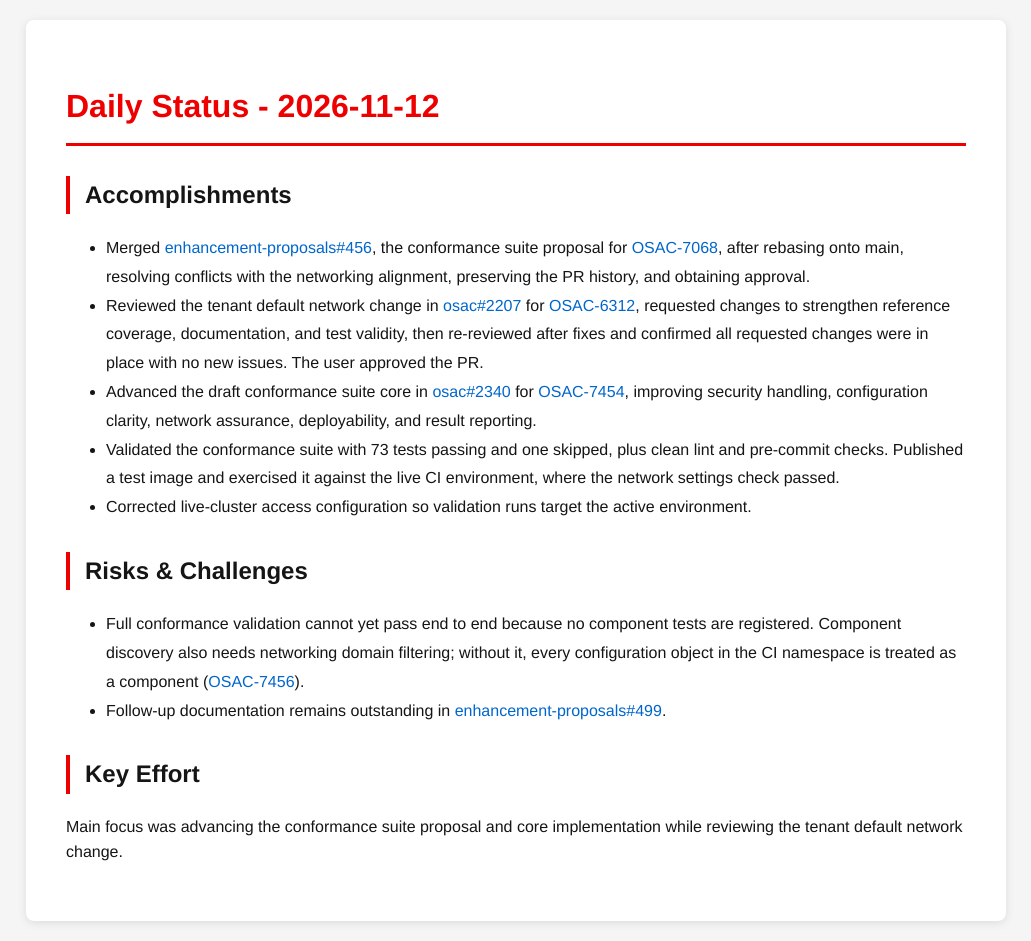
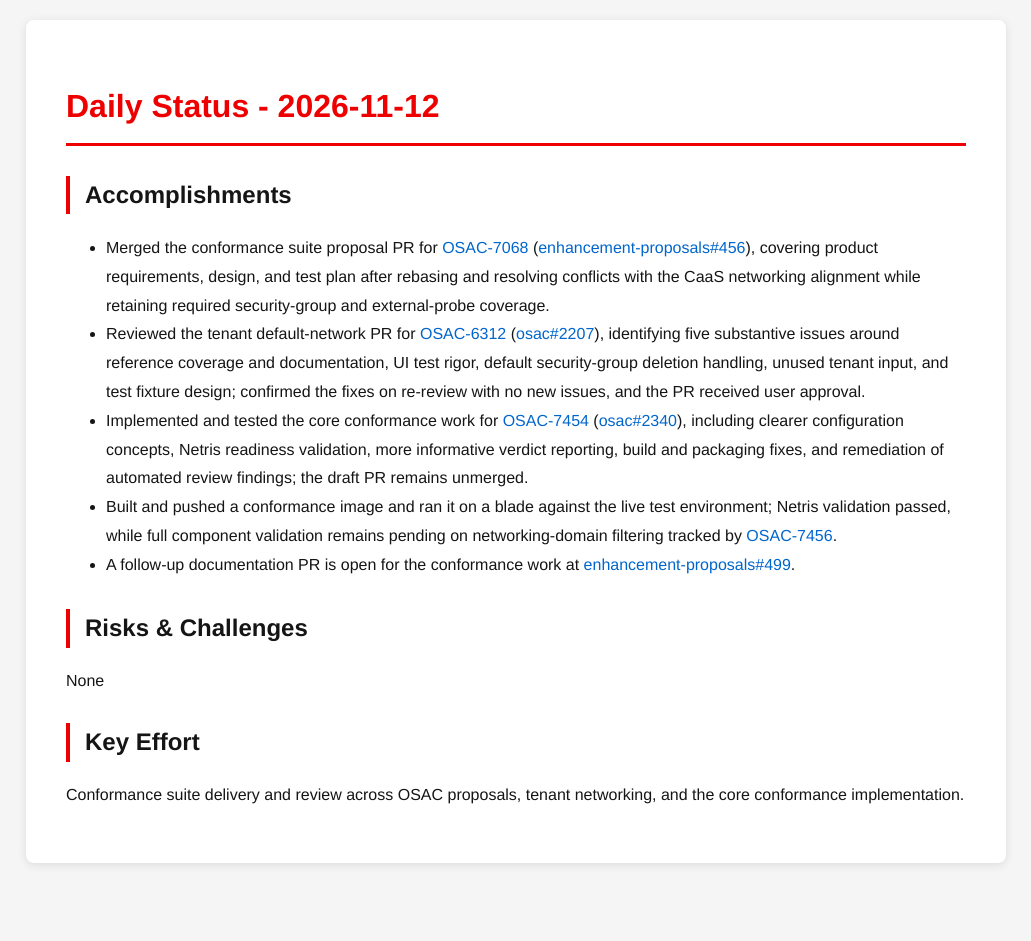
Before and after one commit to tzvatot/daily-status, a Jekyll site: the page built from 2026-11-12.md, in a window 1280 px wide. Shown: the whole page, without its empty margins (124-1155 px from the left). Built offline with Jekyll 4.4.1, drawn with Linux system fonts in a browser that asks for light colours; after the commit the page ends 900 px from its top, so only the background shows below that.

Commit message:
Daily status update - 2026-11-12

```diff
--- a/2026-11-12.md
+++ b/2026-11-12.md
@@ -7,15 +7,14 @@ date: 2026-11-12
 # Daily Status - 2026-11-12
 
 ## Accomplishments
-- Merged [enhancement-proposals#456](https://github.com/osac-project/enhancement-proposals/pull/456), the conformance suite proposal for [OSAC-7068](https://redhat.atlassian.net/browse/OSAC-7068), after rebasing onto main, resolving conflicts with the networking alignment, preserving the PR history, and obtaining approval.
-- Reviewed the tenant default network change in [osac#2207](https://github.com/osac-project/osac/pull/2207) for [OSAC-6312](https://redhat.atlassian.net/browse/OSAC-6312), requested changes to strengthen reference coverage, documentation, and test validity, then re-reviewed after fixes and confirmed all requested changes were in place with no new issues. The user approved the PR.
-- Advanced the draft conformance suite core in [osac#2340](https://github.com/osac-project/osac/pull/2340) for [OSAC-7454](https://redhat.atlassian.net/browse/OSAC-7454), improving security handling, configuration clarity, network assurance, deployability, and result reporting.
-- Validated the conformance suite with 73 tests passing and one skipped, plus clean lint and pre-commit checks. Published a test image and exercised it against the live CI environment, where the network settings check passed.
-- Corrected live-cluster access configuration so validation runs target the active environment.
+- Merged the conformance suite proposal PR for [OSAC-7068](https://redhat.atlassian.net/browse/OSAC-7068) ([enhancement-proposals#456](https://github.com/osac-project/enhancement-proposals/pull/456)), covering product requirements, design, and test plan after rebasing and resolving conflicts with the CaaS networking alignment while retaining required security-group and external-probe coverage.
+- Reviewed the tenant default-network PR for [OSAC-6312](https://redhat.atlassian.net/browse/OSAC-6312) ([osac#2207](https://github.com/osac-project/osac/pull/2207)), identifying five substantive issues around reference coverage and documentation, UI test rigor, default security-group deletion handling, unused tenant input, and test fixture design; confirmed the fixes on re-review with no new issues, and the PR received user approval.
+- Implemented and tested the core conformance work for [OSAC-7454](https://redhat.atlassian.net/browse/OSAC-7454) ([osac#2340](https://github.com/osac-project/osac/pull/2340)), including clearer configuration concepts, Netris readiness validation, more informative verdict reporting, build and packaging fixes, and remediation of automated review findings; the draft PR remains unmerged.
+- Built and pushed a conformance image and ran it on a blade against the live test environment; Netris validation passed, while full component validation remains pending on networking-domain filtering tracked by [OSAC-7456](https://redhat.atlassian.net/browse/OSAC-7456).
+- A follow-up documentation PR is open for the conformance work at [enhancement-proposals#499](https://github.com/osac-project/enhancement-proposals/pull/499).
 
 ## Risks & Challenges
-- Full conformance validation cannot yet pass end to end because no component tests are registered. Component discovery also needs networking domain filtering; without it, every configuration object in the CI namespace is treated as a component ([OSAC-7456](https://redhat.atlassian.net/browse/OSAC-7456)).
-- Follow-up documentation remains outstanding in [enhancement-proposals#499](https://github.com/osac-project/enhancement-proposals/pull/499).
+None
 
 ## Key Effort
-Main focus was advancing the conformance suite proposal and core implementation while reviewing the tenant default network change.
+Conformance suite delivery and review across OSAC proposals, tenant networking, and the core conformance implementation.
```
